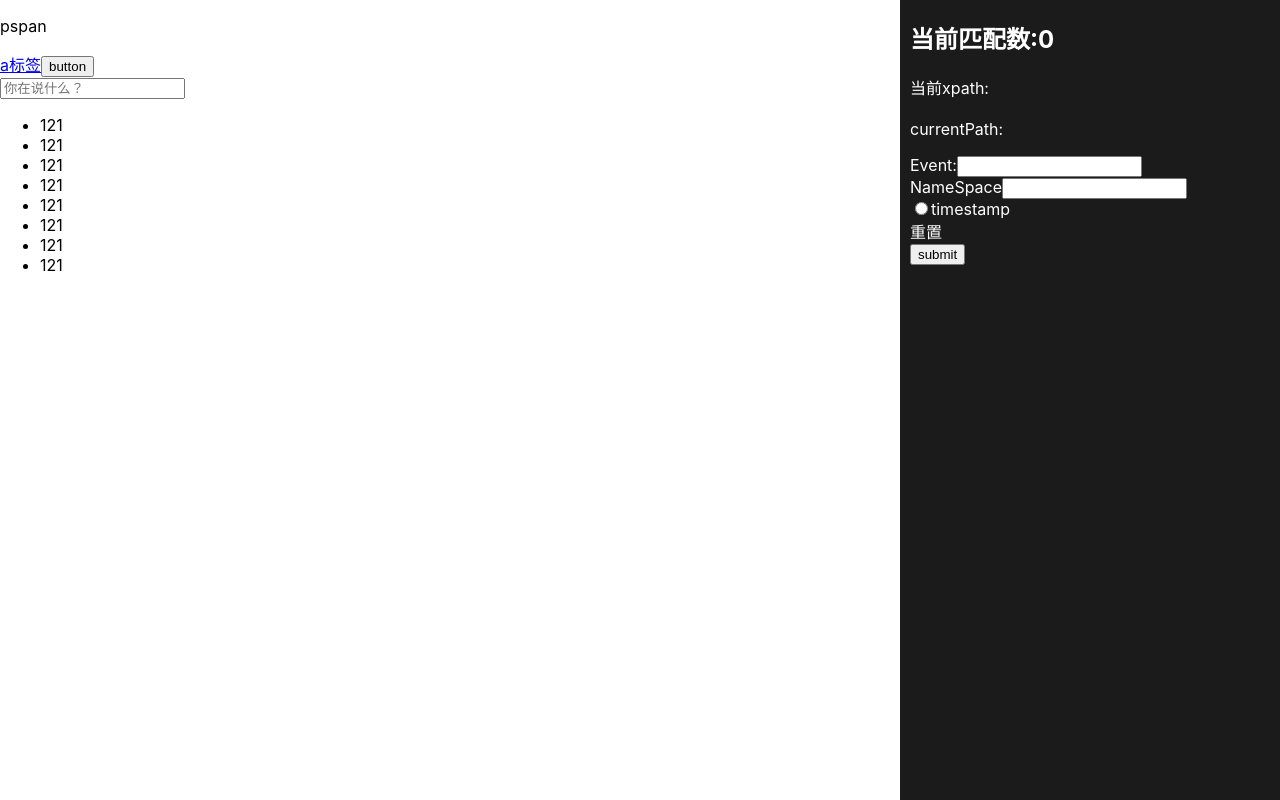
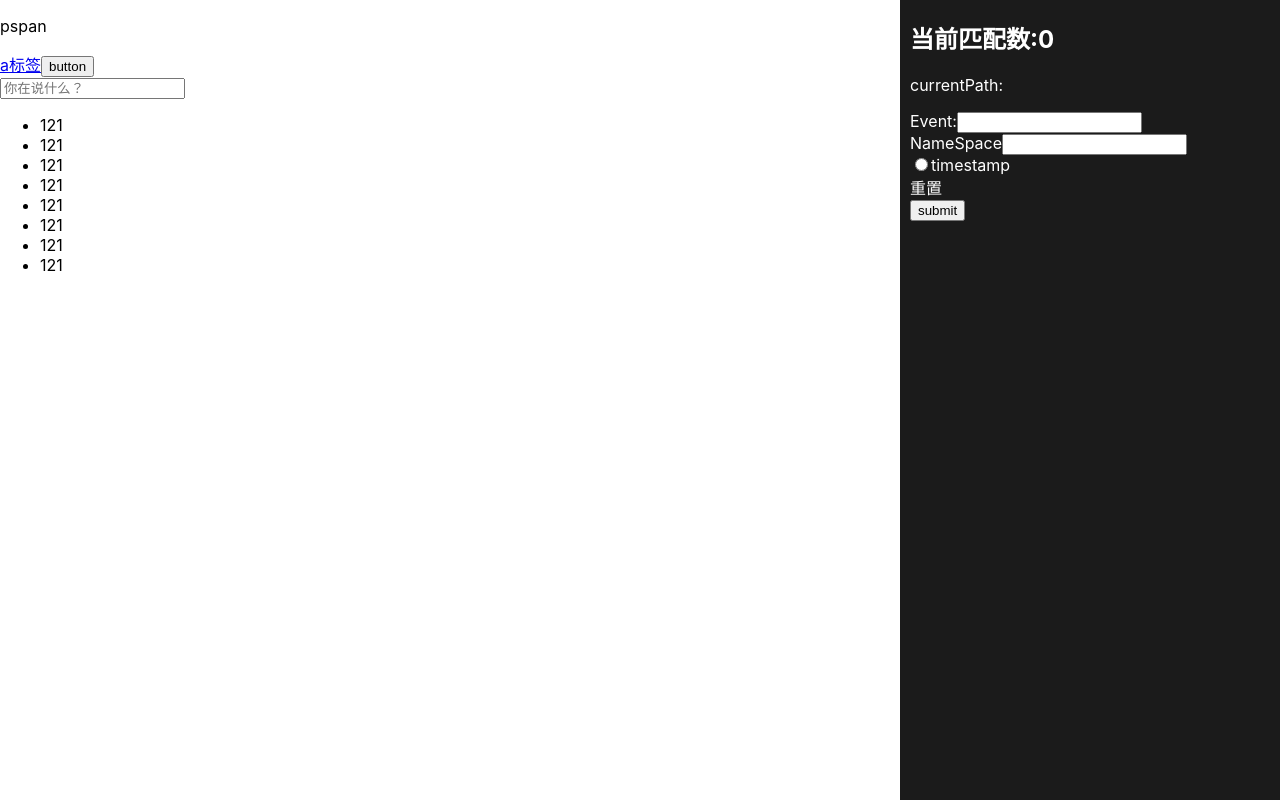
Before and after one commit to lofiencier/xtracker, a React (Create React App) app: page / in a window 1280 px wide. Built offline with nearby package versions, Linux system fonts and the light colour scheme.

Commit message:
add index

```diff
--- a/src/Adder.js
+++ b/src/Adder.js
@@ -1,5 +1,5 @@
 const EtoX=ele=>{
-    const idx = (sib, name) => sib ? idx(sib.previousElementSibling, name || sib.localName) + (sib.localName == name): 1;
+
     const generator=ele=>{
         if(!ele||ele.nodeType!==1){
             return ['/']
@@ -42,6 +42,7 @@ const getPlaceHolder=ele=>!!ele.placeholder?`[contains(@placeholder,'${ele.place
 const getName=ele=>!!ele.name?`[@name='${ele.name}']`:'';
 const invalidClass=cls=>cls.filter(i=>(!i.includes('active'))&&i!='on'&&!/\d/g.test(i)&&i.length>3);
 
+const idx = (sib, name) => sib ? idx(sib.previousElementSibling, name || sib.localName) + (sib.localName == name): 1;
 
 const XtoE=(STR_XPATH)=>{
     try{
@@ -60,5 +61,6 @@ const XtoE=(STR_XPATH)=>{
 
 export {
     EtoX,
-    XtoE
+    XtoE,
+    idx
 };
--- a/src/App.css
+++ b/src/App.css
@@ -1,3 +1,7 @@
+html,body{
+  word-break: break-all;
+}
+
 .iframe-holder{
   position: absolute;
   top: 0;
@@ -41,6 +45,8 @@ span{
   background:#19e09e;
 }
 .tracker-dom-action a.btns{
+  text-align: center;
+  font-size: 12px;
   flex: 0 0 40px;
 }
 .tracker-action{
--- a/src/App.js
+++ b/src/App.js
@@ -1,6 +1,6 @@
 import React, { Component } from 'react';
 import './App.css';
-import {EtoX,XtoE} from './Adder'
+import {EtoX,XtoE,idx} from './Adder'
 import List from './components/List'
 class App extends Component {
   constructor(props){
@@ -10,6 +10,8 @@ class App extends Component {
       regs:[],
       sum:0,
       curXpath:'',
+      curNode:document,
+      ePath:[document],
     }
     this.state=this.initail;
     this.clickHandler=this.clickHandler.bind(this);
@@ -31,7 +33,9 @@ class App extends Component {
           sum:XtoE(xpath).length,
           curXpath:xpath,
           regs:regsBySort,
-          nodes:regsBySort.map(i=>XtoE(i))
+          nodes:regsBySort.map(i=>XtoE(i)),
+          curNode:e.target,
+          ePath:e.path
         });
         return false;
       }
@@ -48,7 +52,6 @@ class App extends Component {
     }else{
       regsBySort=regs;
     }
-    console.log(curXpath);
     let nodes=XtoE(curXpath);
     this.setState({
       regs:regsBySort,
@@ -57,8 +60,30 @@ class App extends Component {
       nodes:regsBySort.map(i=>XtoE(i))
     })
   }
+  addIndex(index){
+    let regs=this.state.regs.reverse()[0].match(/\/{1,2}[^\s\/]+/g);
+    console.log(this.state.nodes);
+    const {ePath=[]} =this.state;
+    let node=this.state.nodes[index].filter(i=>ePath.includes(i))[0];
+    let idx=this.state.nodes[index].findIndex(i=>i==node);
+    regs[index]=!/\[\d+\]/g.test(regs[index])?`${regs[index]}[${idx+1}]`:regs[index];
+    console.log(regs);
+    let curXpath=regs.join('');
+    let regsBySort=regs.map((v,i)=>regs.slice(0,i+1).join(''));
+    let nodes=XtoE(curXpath);
+    this.setState({
+      regs:regsBySort,
+      curXpath,
+      sum:nodes.length,
+      nodes:regsBySort.map(i=>XtoE(i))
+    });
+  }
   onIndexChagne(index){
-    this.setState({curXpath:this.state.regs[index],sum:XtoE(this.state.regs[index]).length})
+    console.log(this.state.nodes);
+    this.setState({
+      curXpath:this.state.regs[index],
+      sum:XtoE(this.state.regs[index]).length
+    })
   }
   reset(){
     this.setState(this.initail);
@@ -68,8 +93,14 @@ class App extends Component {
     let reset=<a key="reset" href="javascript:void(0)" onClick={this.reset.bind(this)}>重置</a>
     return (
       <div>
-        <List sum={sum} xpath={curXpath} nodes={nodes} regs={regs} onChange={this.onIndexChagne.bind(this)} onDelete={this.onDelete.bind(this)}>
-          <Form>{reset}</Form>
+        <List sum={sum}
+          xpath={curXpath}
+          nodes={nodes}
+          regs={regs}
+          addIndex={this.addIndex.bind(this)}
+          onChange={this.onIndexChagne.bind(this)}
+          onDelete={this.onDelete.bind(this)}>
+          <Form {...this.state}>{reset}</Form>
         </List>
         <div id="sle">
           <p>p<span>span</span></p>
@@ -103,7 +134,7 @@ class App extends Component {
 
 const Form =(props)=>{
   return <form action="javascript:void(0)" onSubmit={props.onSubmit}>
-    <p>currentPath:</p>
+    <p>currentPath:{props.curXpath}</p>
     <label htmlFor="event">Event:</label>
     <input type="text" name="event"/>
     <br/>
--- a/src/components/List.js
+++ b/src/components/List.js
@@ -20,6 +20,9 @@ export default class List extends Component{
     delRule(index){
         this.props.onDelete(index);
     }
+    addIndex(index){
+        this.props.addIndex&&this.props.addIndex(index);
+    }
     render(){
         const {sum=0,xpath='',nodes=[],regs=[],children}=this.props;
         let activeIndex=regs.findIndex(i=>i.includes(xpath));
@@ -29,12 +32,10 @@ export default class List extends Component{
         });
         return <div className="tracker-root">
             <h2>当前匹配数:{sum}</h2>
-            <span>当前xpath:{xpath}</span>
-            <br/>
             {
                 nodes.map((v,i)=><div className={activeIndex>=i?"tracker-dom-action active":'tracker-dom-action'} key={i}>
                     <a href="javascript:void(0)" onClick={this.onClick.bind(this,i)}>{regs[i].match(/\/{1,2}[^\s\/]+/g)[i]}</a>
-                    {/* <a className="btns" href="javascript:void(0)">确定</a> */}
+                    <a className="btns" href="javascript:void(0)" onClick={this.addIndex.bind(this,i)}>区分</a>
                     <a className="btns" href="javascript:void(0)" onClick={this.delRule.bind(this,i)}>删除</a>
                 </div>)
             }
```
Also changed, not shown: 1 other file (tests, documents, lock files or other folders).
